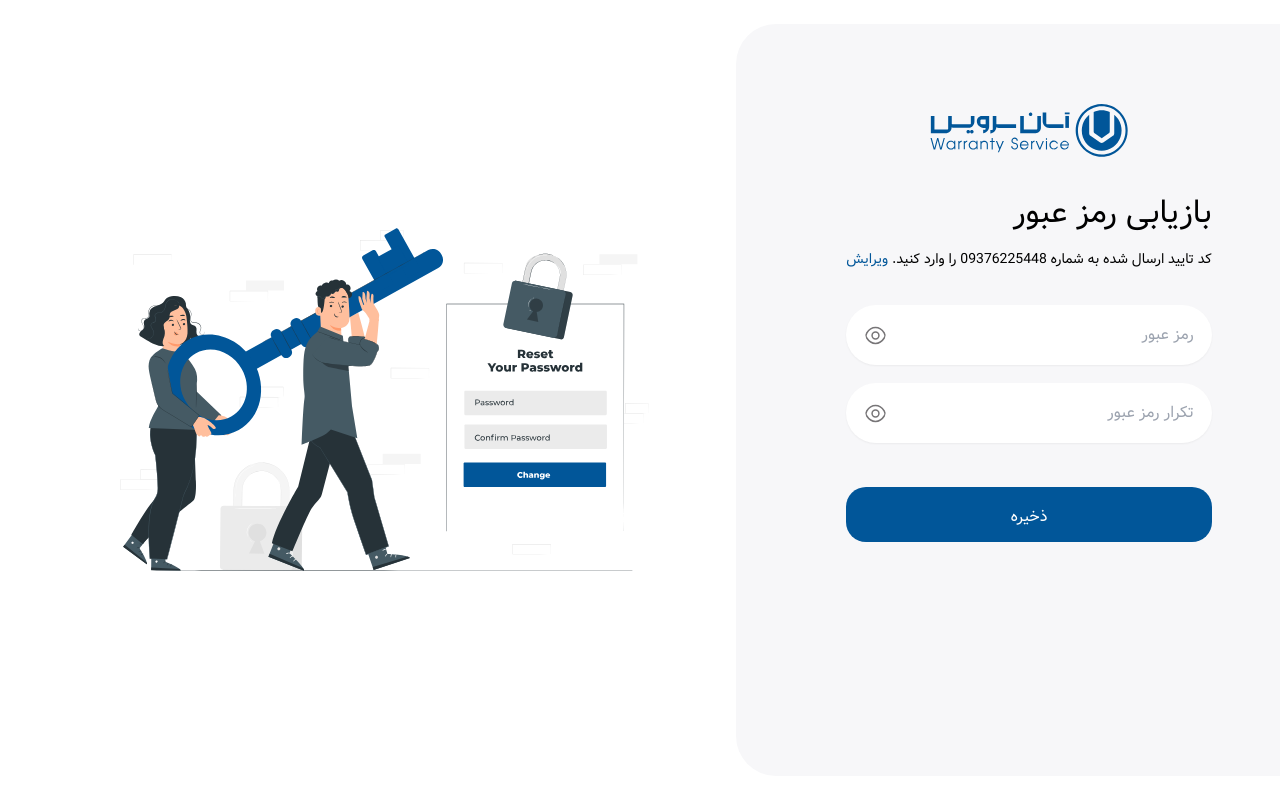
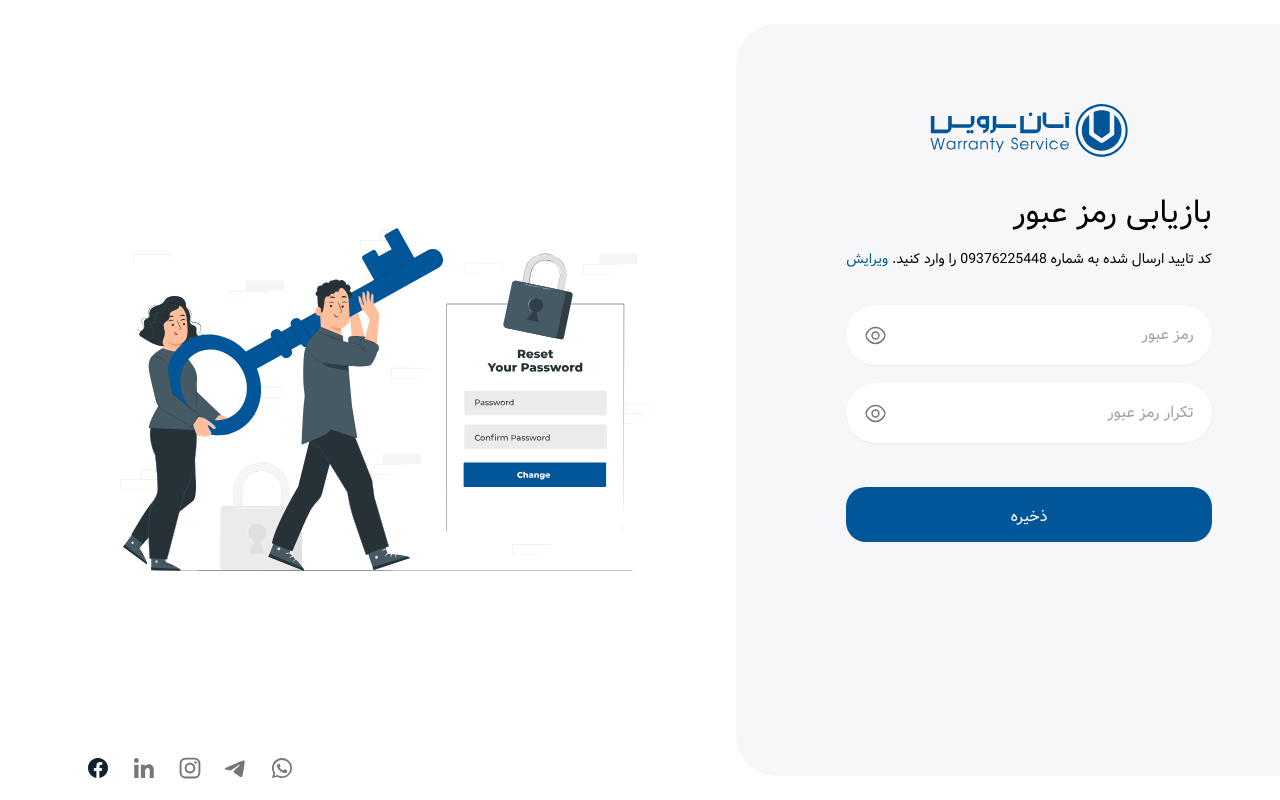
Before and after one commit to Alihaghighattalab/ravak-challenge, a React (Create React App) app: page /reset-password in a window 1280 px wide. Built offline with nearby package versions, Linux system fonts and the light colour scheme.

Commit message:
fix footer for reset-password

```diff
--- a/src/components/home/ui/footer.tsx
+++ b/src/components/home/ui/footer.tsx
@@ -3,7 +3,7 @@ import { SocialsComponent } from "../../socials"
 
 export const Footer = () => {
     return (
-        <footer className="w-full md:flex justify-end hidden">
+        <footer className="w-full xl:flex justify-end hidden">
             <div className="flex flex-row gap-x-[6px]">
                 {socialsList?.map((social: string) => <SocialsComponent type={social} key={social} />)}
             </div>
--- a/src/components/reset-password-form.tsx
+++ b/src/components/reset-password-form.tsx
@@ -1,4 +1,6 @@
+import { socialsList } from "../utility/variables"
 import { InputComponent } from "./input"
+import { SocialsComponent } from "./socials"
 
 export const ResetPasswordForm = () => {
     return (
@@ -17,6 +19,9 @@ export const ResetPasswordForm = () => {
                 </div>
                 <button className="mt-11">ذخیره</button>
             </div>
+            <div className="hidden  absolute bottom-3 left-3 lg:flex flex-row gap-x-[6px]">
+                {socialsList?.map((social: string) => <SocialsComponent type={social} key={social} />)}
+            </div>
         </div>
     )
 }
```
